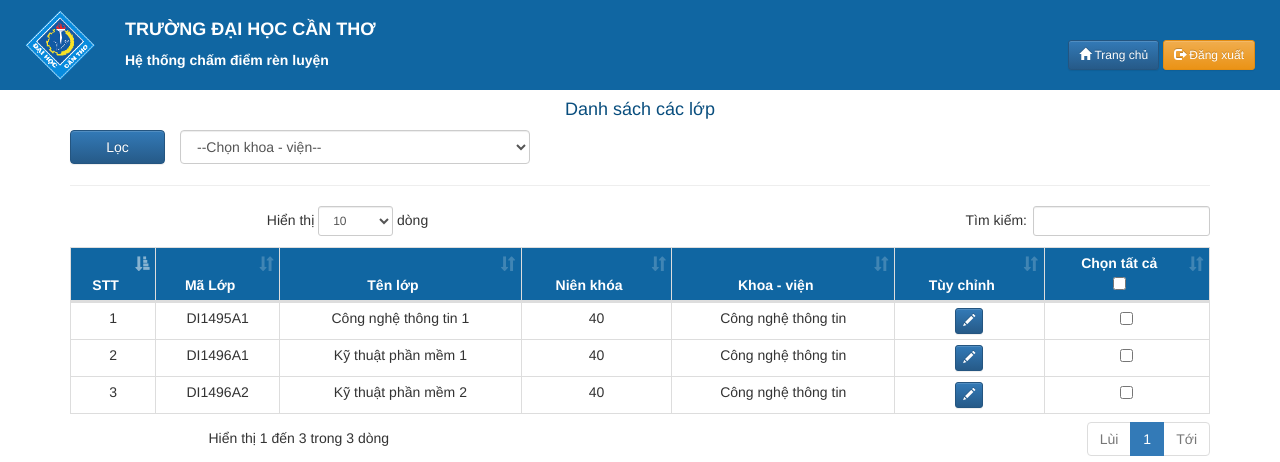
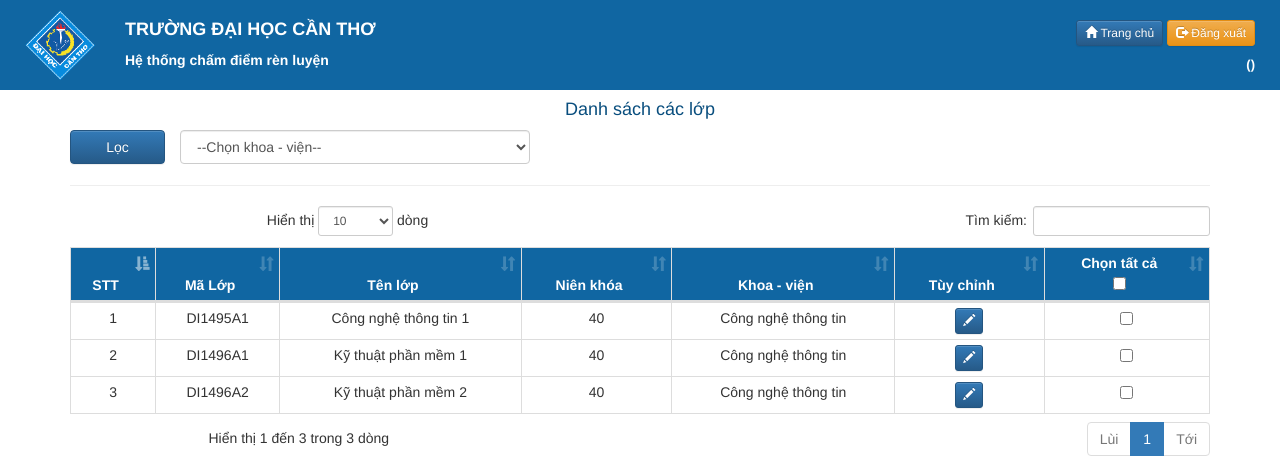
Before and after one commit to leminhluan4244/WebManageScore, a PHP site: page /WebManageScore/view/class.manage.php in a window 1280 px wide. Shown: the top 462 px of the page. Run offline with PHP 8.4, Linux system fonts and the light colour scheme; data comes from the database, SQL or seed files in the repository; some libraries are stand-ins or nearby versions.

Commit message:
Cập nhật màu sắc header, chấm điểm

```diff
--- a/controller/header.php
+++ b/controller/header.php
@@ -48,7 +48,7 @@ require_once "../helper/account.helper.php";
             <span class="glyphicon glyphicon-home"></span> Trang chủ</a>
         <a href="../controller/account/account.logout.php" class="btn btn-warning btn-sm">
             <span class="glyphicon glyphicon-log-out"></span> Đăng xuất</a>
-        <p id="accountInfo"><?php echo getLoggedAccountName(); ?></p>
+        <p id="accountInfo"><?php echo getLoggedAccountName() . " (" . getLoggedAccountId() . ")"; ?></p>
     </div>
 
 </div>
--- a/controller/transcript/transcript.view.php
+++ b/controller/transcript/transcript.view.php
@@ -9,7 +9,7 @@
 if (empty($trTree))
 	return;
 ?>
-
+<h4 class="text-center text-primary">Chấm điểm rèn luyện</h4>
 <div class="form-grading">
     <form method="post">
         <div class="table-score-wrapper">
@@ -32,6 +32,7 @@ if (empty($trTree))
             <input type="hidden" name="privilege" value="<?php echo $privilege; ?>">
             <input type="hidden" name="requestName" value="saveTranscript">
         </div>
+        <br>
         <div class="text-right div-btn-grading">
             <button class="btn btn-primary">
                 <span class="glyphicon glyphicon-ok"></span>
--- a/public/style/score.board.css
+++ b/public/style/score.board.css
@@ -35,7 +35,7 @@ footer {
   padding: 30px; }
 
 .table-score-wrapper {
-  padding: 10px; }
+  padding: 0 10px; }
 
 #table-score thead tr {
   background-color: #337ab7;
--- a/public/style/score.board.scss
+++ b/public/style/score.board.scss
@@ -70,9 +70,12 @@ footer{
   padding: 30px;
 }
 
+
 .table-score-wrapper{
-  padding: 10px;
+  padding: 0 10px;
+  //margin: 0;
 }
+
 
 #table-score{
   thead{
--- a/public/style/style.css
+++ b/public/style/style.css
@@ -7,12 +7,15 @@
   .banner .banner-title {
     width: 300px; }
   .banner .banner-action {
-    width: 220px;
-    padding-top: 30px;
+    width: 450px;
+    padding-top: 10px;
     float: right; }
+    .banner .banner-action .btn-sm {
+      padding: 3px 8px; }
   .banner #accountInfo {
+    font-size: 13px;
     padding: 5px 0 0 0;
-    margin: 0;
+    margin: 5px 0 0 0;
     font-weight: bold; }
   @media only screen and (max-width: 768px) {
     .banner .logo {
--- a/public/style/style.scss
+++ b/public/style/style.scss
@@ -21,21 +21,26 @@ $dark_color: gray;
   .banner-title{
     //padding-top: 5px;
     width: 300px;
+    //border: 1px solid #fff;
   }
 
   .banner-action{
-    width: 220px;
-    padding-top: 30px;
+    width: 450px;
+    padding-top: 10px;
     //border: 1px solid #fff;
     float: right;
+    .btn-sm{
+      padding: 3px 8px;
+    }
   }
 
   #accountInfo{
     //position: absolute;
     //top: 10px;
     //right: 10px;
+    font-size: 13px;
     padding: 5px 0 0 0 ;
-    margin: 0;
+    margin: 5px 0 0 0 ;
     font-weight: bold;
   }
 
--- a/view/grading.php
+++ b/view/grading.php
@@ -80,8 +80,6 @@ $trTree->PreOderTreeToHtml($root, 0);
 
 ?>
 
-<h4 class="text-center text-primary">Chấm điểm rèn luyện</h4>
-
 <?php require_once '../controller/transcript/transcript.view.php'; ?>
 
 <?php require_once '../controller/footer.php'; ?>
```
Also changed, not shown: 2 other files.
